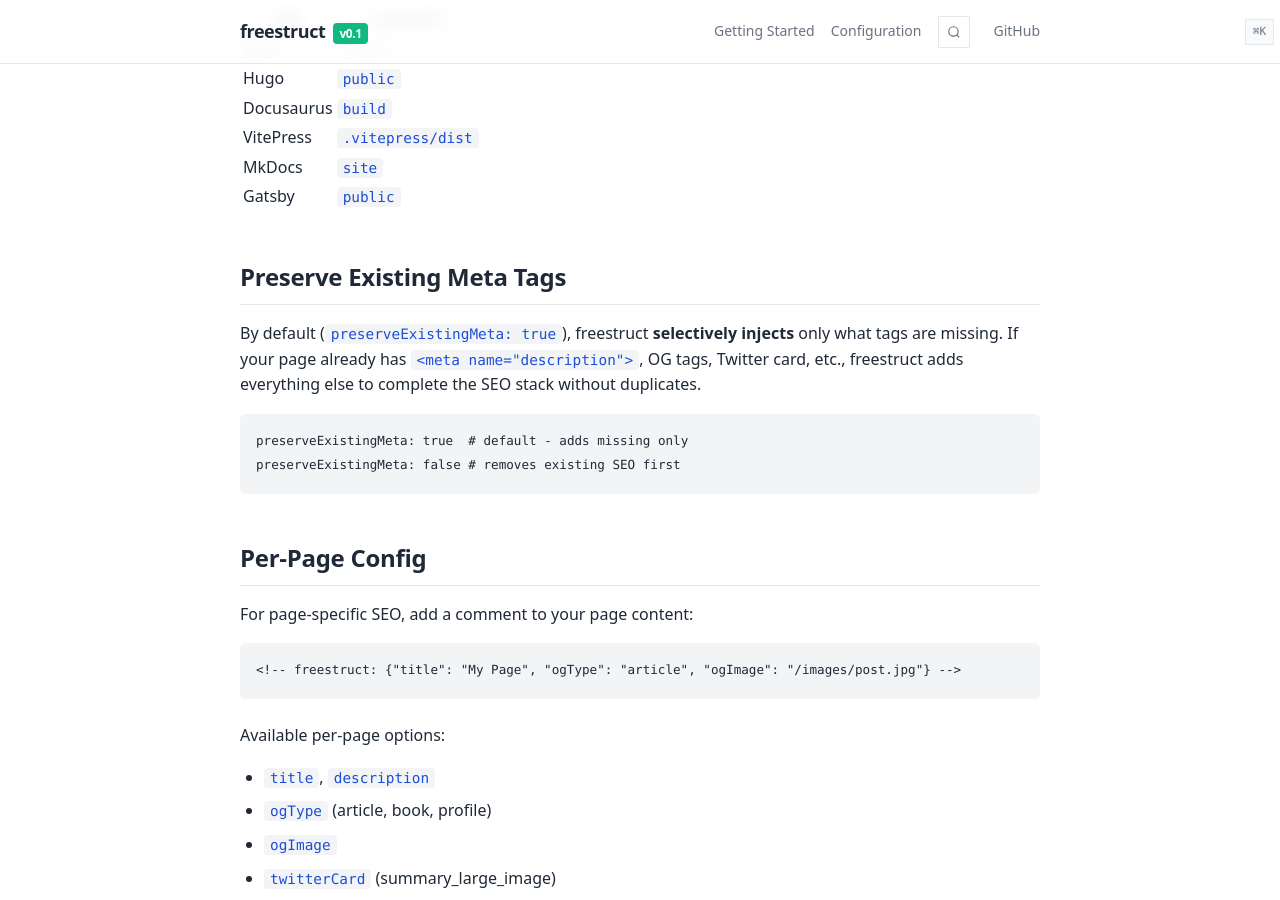
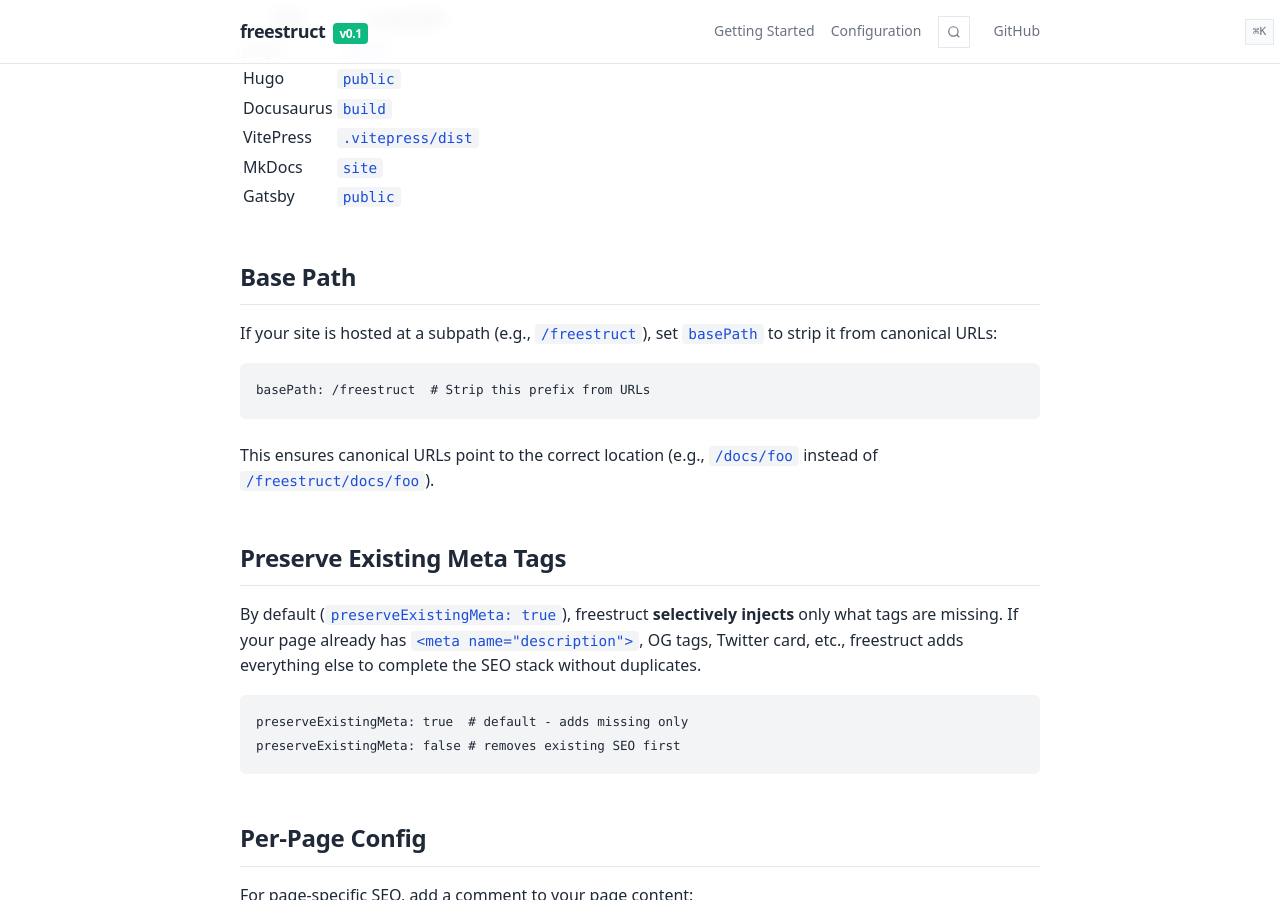
Before and after one commit to dhaupin/freestruct, a Jekyll site: the page built from docs/configuration.md, in a window 1280 px wide and 900 px high, scrolled down 2169 px. Built offline with Jekyll 4.4.1, drawn with Linux system fonts in a browser that asks for light colours.

Commit message:
Docs: add basePath config docs + update changelog

````diff
--- a/docs/configuration.md
+++ b/docs/configuration.md
@@ -85,6 +85,16 @@ Available `{{placeholder}}` values in `inject-brand.html`:
 | MkDocs | `site` |
 | Gatsby | `public` |
 
+## Base Path
+
+If your site is hosted at a subpath (e.g., `/freestruct`), set `basePath` to strip it from canonical URLs:
+
+```yaml
+basePath: /freestruct  # Strip this prefix from URLs
+```
+
+This ensures canonical URLs point to the correct location (e.g., `/docs/foo` instead of `/freestruct/docs/foo`).
+
 ## Preserve Existing Meta Tags
 
 By default (`preserveExistingMeta: true`), freestruct **selectively injects** only what tags are missing. If your page already has `<meta name="description">`, OG tags, Twitter card, etc., freestruct adds everything else to complete the SEO stack without duplicates.
````
Also changed, not shown: CHANGELOG.md.
